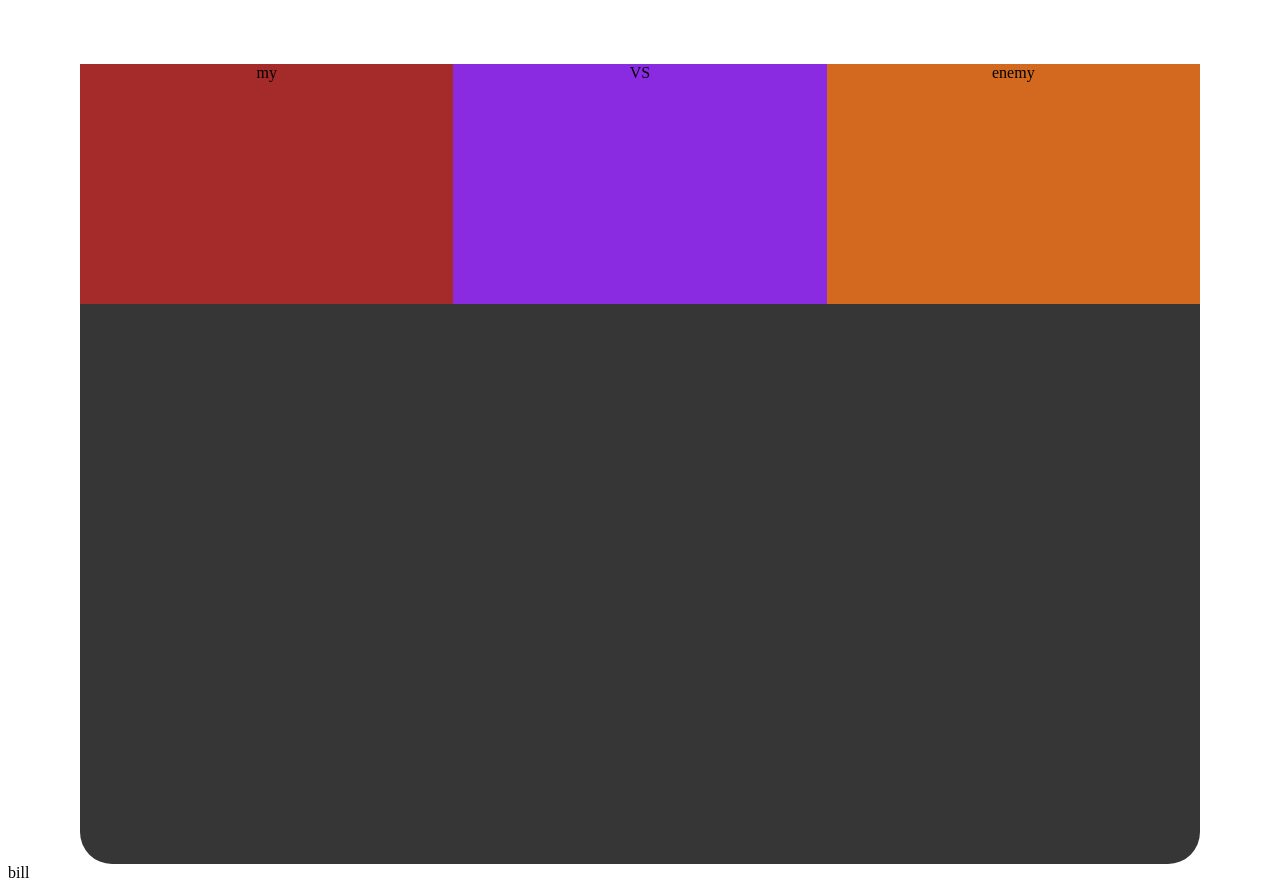
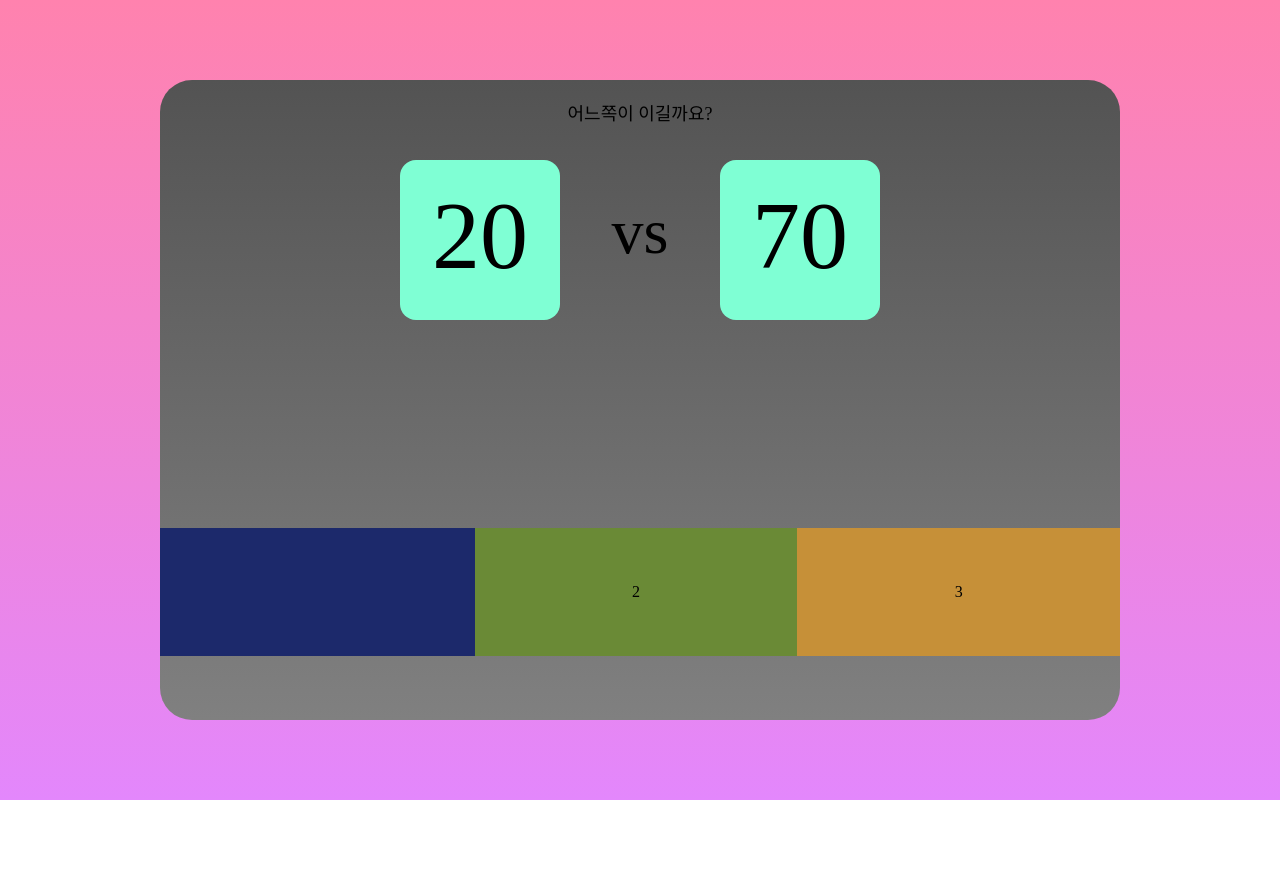
Before and after one commit to Kanghaseong/gachago, a Vue app: page / in a window 1280 px wide. After the commit the page ends 800 px from the top, so only its background shows below. Built offline with nearby package versions, Linux system fonts and the light colour scheme.

Commit message:
getRandom function created, fixed css position attribute and font size...

```diff
--- a/index.html
+++ b/index.html
@@ -1,10 +1,17 @@
 <!DOCTYPE html>
-<html lang="en">
+<html lang="ko">
   <head>
-    <meta charset="UTF-8">
-    <link rel="icon" href="/favicon.ico">
-    <meta name="viewport" content="width=device-width, initial-scale=1.0">
+    <meta charset="UTF-8" />
+    <link rel="icon" href="/favicon.ico" />
+    <meta name="viewport" content="width=device-width, initial-scale=1.0" />
     <title>Vite App</title>
+    <style>
+      html, body {
+        height: 100%;
+        margin: 0;
+        background-image: linear-gradient(rgb(255, 130, 174),rgb(227, 135, 252));
+      }
+    </style>
   </head>
   <body>
     <div id="app"></div>
--- a/src/views/HomeView.vue
+++ b/src/views/HomeView.vue
@@ -1,47 +1,107 @@
 <script>
-
+export default {
+  data() {
+    return {
+      myNumber: 0
+      }
+  },
+  methods: {
+    getRandom: function () {
+      let num = Math.floor(Math.random() * 100);
+      this.myNumber = num;
+      return num
+    }
+  }
+}
 </script>
 
 <template>
+  <div id="box">
+    <section id="infoBox">
+      <div class="infoText">어느쪽이 이길까요?</div>
 
-  <div id="box">
-    <div id="mybox">my</div>
-    <div id="vs">VS</div>
-    <div id="enemybox">enemy</div>
+    </section>
+    <section id="numBox">
+      <div class="numCard" id="myNum">{{ getRandom() }}</div>
+      <div id="vs">vs</div>
+      <div class="numCard" id="enemyNum">70</div>
+    </section>
+
+    <section id="betBox">
+      <div class="bet"></div>
+      <div class="bet">2</div>
+      <div class="bet">3</div>
+    </section>
 
   </div>
-  <div id="bill">bill</div>
-
 </template>
 
 <style scoped>
+.infoText{
+  position:absolute;
+  top: 5%;
+  left: 50%;
+  transform: translate(-50%, -50%);
 
+  font-size: large;
+}
+#numBox{
+  display:flex;
+  flex-wrap: wrap;
+  position: absolute;
+  top: 10rem;
+  left: 50%;
+  transform: translate(-50%, -50%);
+}
+.numCard {
+  width: 10rem;
+  height: 10rem;
+  line-height: 9.5rem;
+  left: 10%;
+  top: 10%;
+  background-color: aquamarine;
+  font-size: 6rem;
+  border-radius: 1rem;
+}
+#vs {
+  width: 10rem;
+  line-height: 9rem;
+  font-size: 4rem;
+}
 #box {
-  width: 70rem;
-  height: 50rem;
+  width: 60rem;
+  height: 40rem;
+    position: absolute;
+    top: 50%;
+    left: 50%;
+    transform: translate(-50%, -50%);
   text-align: center;
-  margin: auto;
-  margin-top: 4rem;
-  background-color:rgb(54, 54, 54);
   border-radius: 2rem;
-
-  display: flex;
-  flex-direction: row;
-
-}
-#mybox, #vs, #enemybox {
-  width: 25rem;
-  height: 15rem;
+  background-image: linear-gradient(rgb(83, 83, 83),rgb(128, 128, 128));
 }
 
-#mybox {
-  background-color: brown;
+#betBox {
+  position: relative;
+  top:28rem;
+  display:flex;
+  flex-wrap: wrap;
+  width: 100%;
 }
-#vs{
-  background-color: blueviolet;
+.bet {
+  flex: auto;
+  height: 8rem;
+  line-height: 8rem;
 }
-#enemybox{
-  background-color:chocolate
+.bet:nth-child(1){
+  background-color: rgb(28, 41, 107);
+}
+.bet:nth-child(2){
+  background-color: rgb(106, 138, 54);
+}
+.bet:nth-child(3){
+  background-color: rgb(198, 144, 56);
 }
 
+
+
 </style>
```
